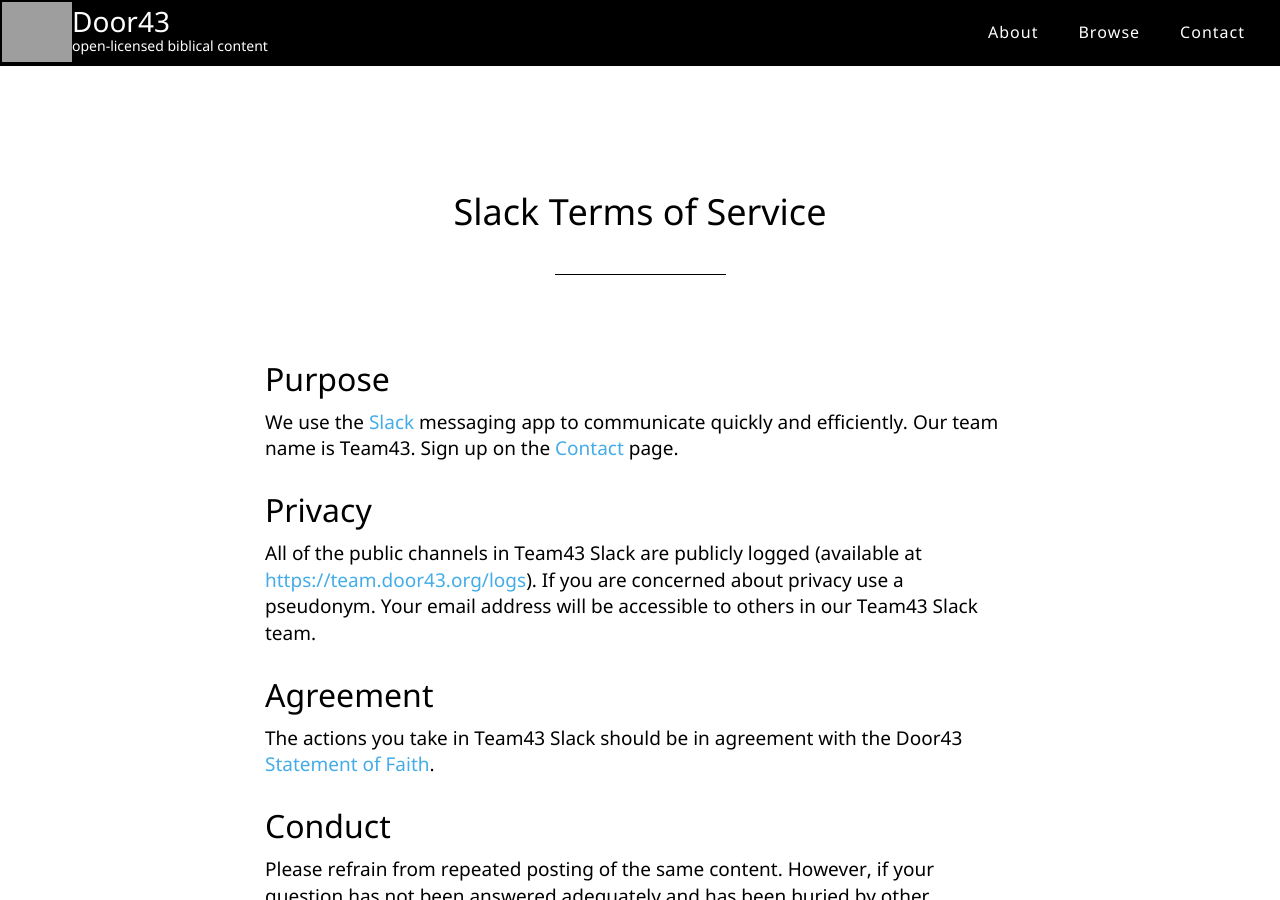
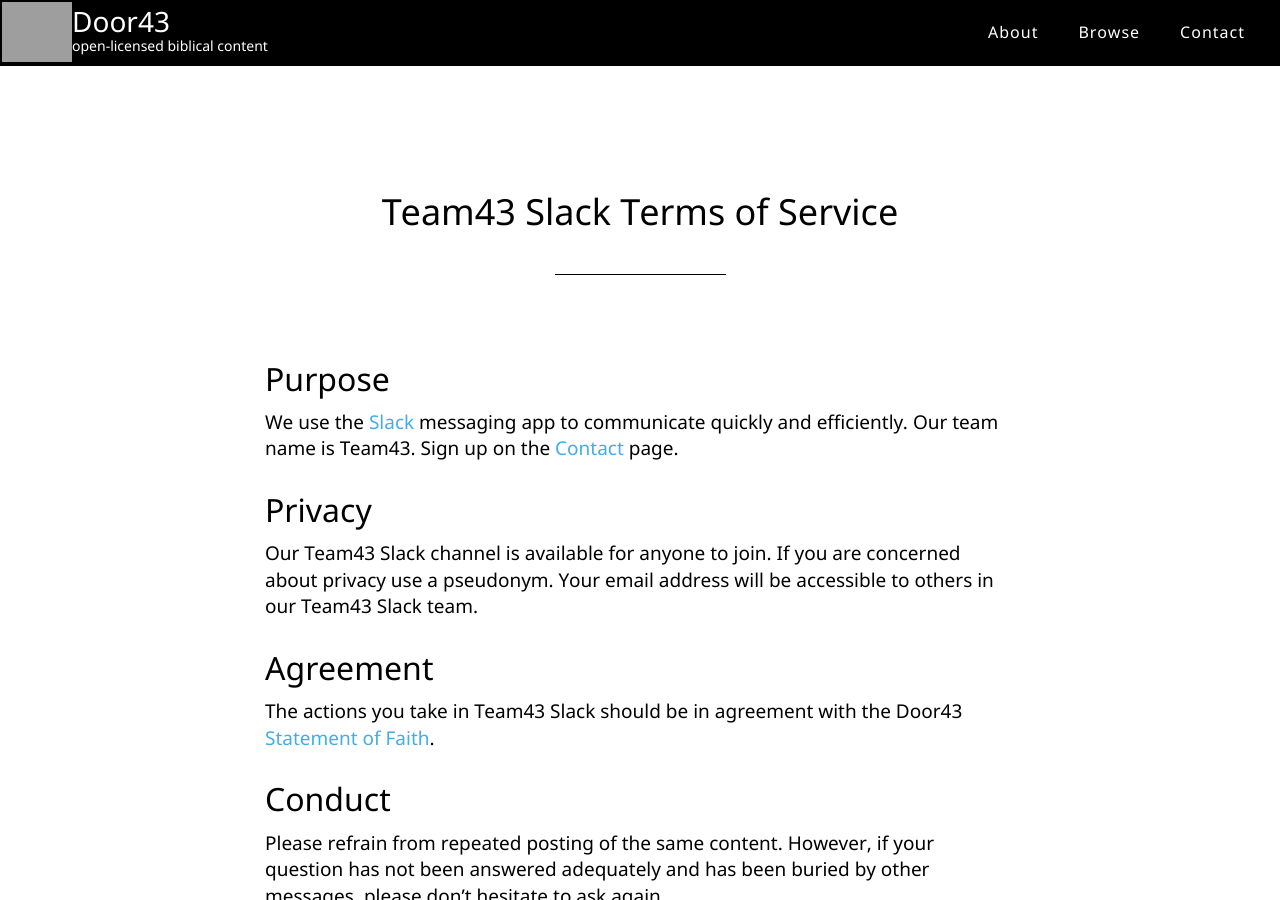
Before and after one commit to unfoldingWord/door43.org, a Jekyll site: the page built from pages/en/legal/slack-terms-of-service.md, in a window 1280 px wide and 900 px high. Built offline with Jekyll 4.4.1, drawn with Linux system fonts in a browser that asks for light colours; some of the changed text lies outside the part shown; grey boxes are pictures that could not be loaded.

Commit message:
Updated verbage on slack page

```diff
--- a/pages/en/legal/slack-terms-of-service.md
+++ b/pages/en/legal/slack-terms-of-service.md
@@ -1,7 +1,7 @@
 ---
 layout: default
-title: Legal - Slack Terms of Service
-header_title: Slack Terms of Service
+title: Legal - Team43 Slack Terms of Service
+header_title: Team43 Slack Terms of Service
 permalink: /en/slack-terms-of-service/index.html
 ---
 
@@ -11,7 +11,7 @@ We use the [Slack](https://slack.com/downloads) messaging app to communicate qui
 
 ## Privacy
 
-All of the public channels in Team43 Slack are publicly logged (available at [https://team.door43.org/logs][d43-logs]). If you are concerned about privacy use a pseudonym. Your email address will be accessible to others in our Team43 Slack team.
+Our Team43 Slack channel is available for anyone to join. If you are concerned about privacy use a pseudonym. Your email address will be accessible to others in our Team43 Slack team.
 
 ## Agreement
 
```
